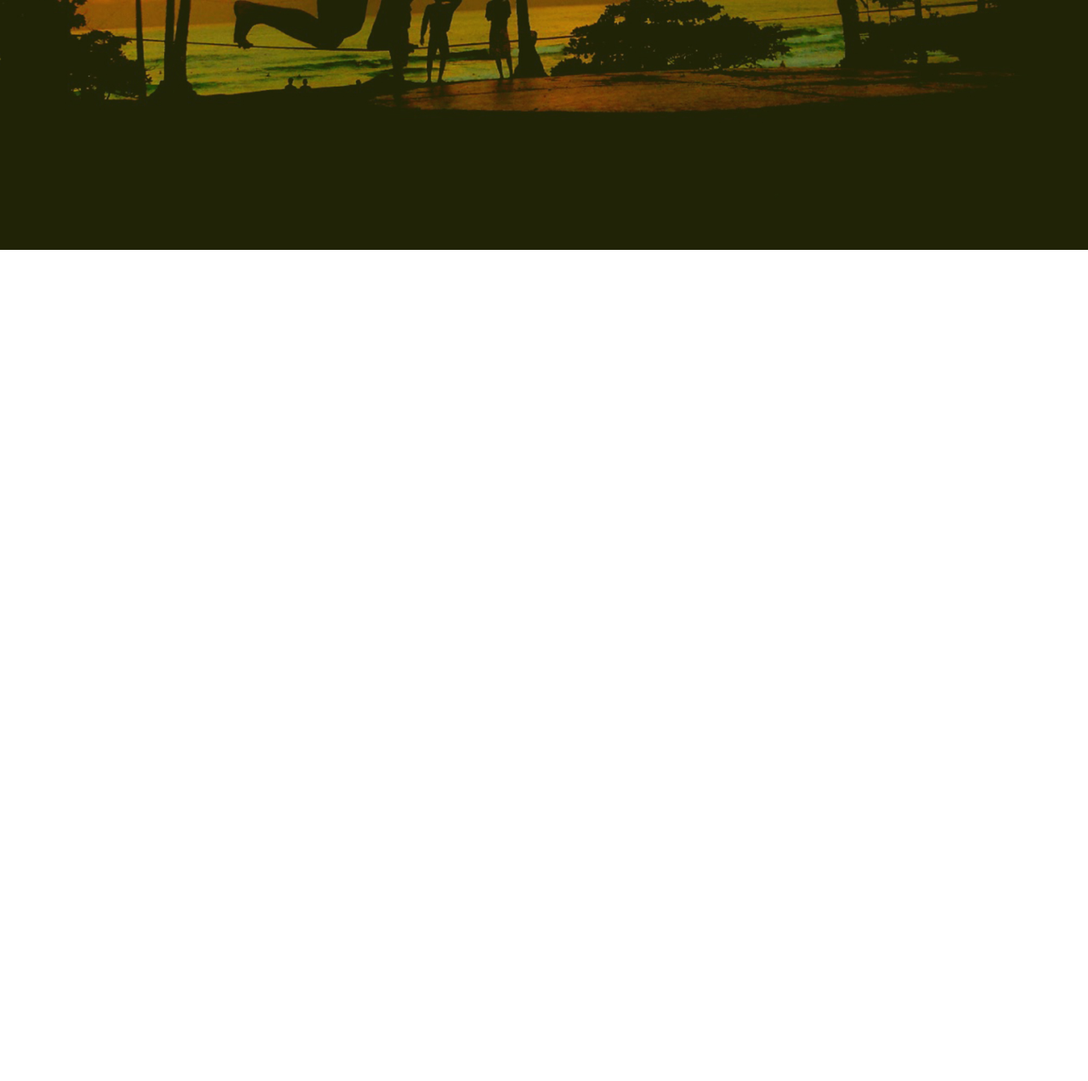
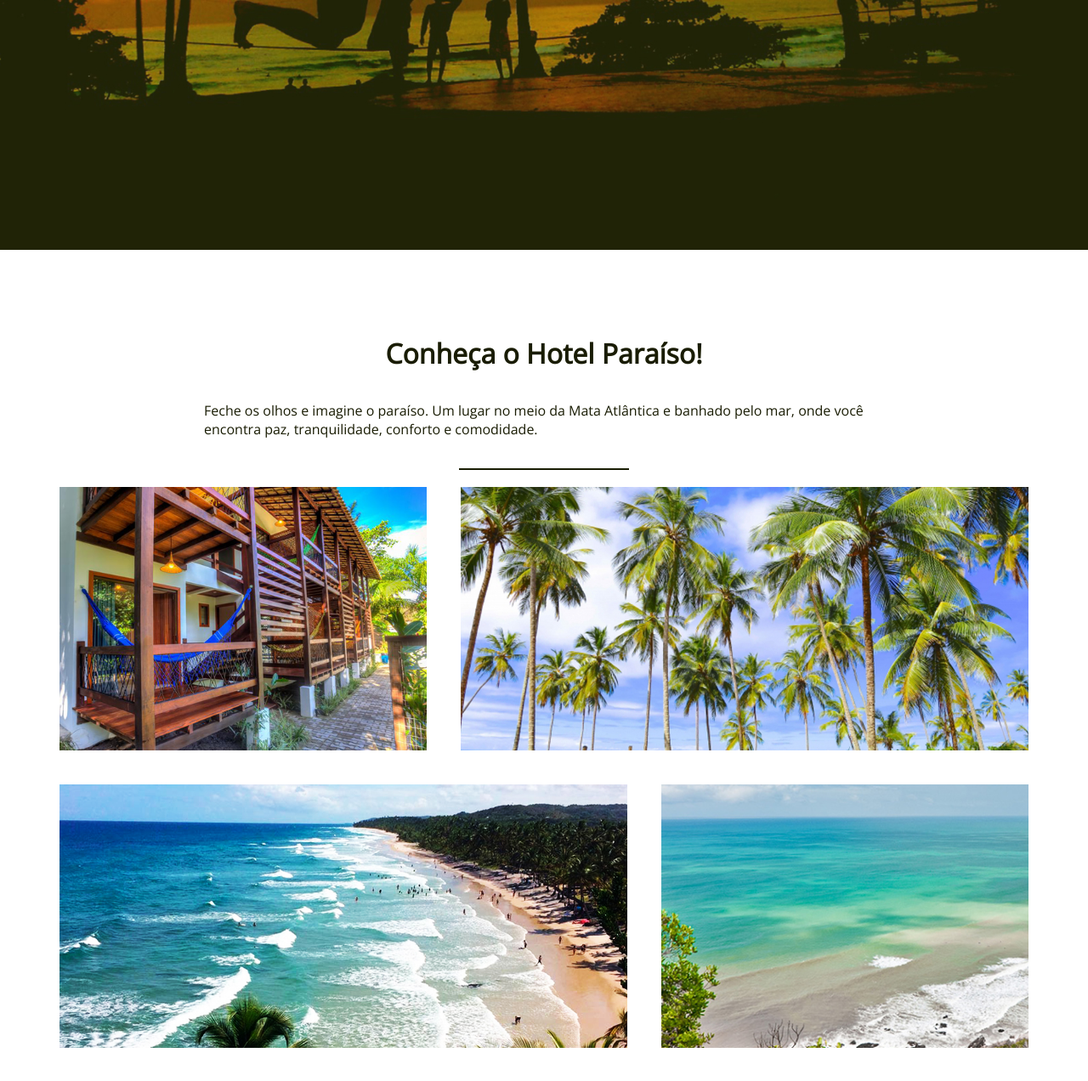
Before and after one commit to fnogcps/flexbox, a plain HTML site: page index.html in a window 1280 px wide. Shown: the part 506-1778 px from the top of the page at 85% size. Before the commit the page ends 800 px from the top, so only its background shows below. Drawn offline with nearby package versions, Linux system fonts and the light colour scheme.

Commit message:
Create conheca-o-hotel, .grid class

```diff
--- a/css/style.css
+++ b/css/style.css
@@ -80,3 +80,47 @@
     .hero h1 { font-size: 2.5rem; }
     .hero h3 { font-size: 1.5rem; }
 }
+
+/* CONHEÇA O HOTEL */
+
+.conheca-o-hotel {
+    display: flex;
+    flex-direction: column;
+    align-items: center;
+    padding: 100px 50px;
+}
+
+.conheca-o-hotel h3 {
+    font-size: 2rem;
+    margin-bottom: 35px;
+}
+
+.conheca-o-hotel p {
+    max-width: 800px;
+    margin-bottom: 35px;
+}
+
+.conheca-o-hotel hr {
+    width: 200px;
+    height: 2px;
+    background-color: #191c03;
+    border: none;
+}
+
+.conheca-o-hotel h3, p { color: #191c03; }
+.conheca-o-hotel .grid {
+    width: 100%;
+    display: flex;
+    flex-wrap: wrap;
+}
+.conheca-o-hotel .grid li {
+    height: 350px;
+    padding: 20px;
+    border-radius: 4px;
+    background-clip: content-box;
+    background-size: cover;
+    background-position: center;
+}
+
+.conheca-o-hotel .grid li.small { flex-basis: 40%; }
+.conheca-o-hotel .grid li.large { flex-basis: 60%; }
--- a/index.html
+++ b/index.html
@@ -26,6 +26,18 @@
             <h3>"Aconchego, conforto, simpatia e alto astral"</h3>
             <a class="btn" href="">Saiba mais</a>
         </section>
+
+        <section class="conheca-o-hotel">
+            <h3>Conheça o Hotel Paraíso!</h3>
+            <p>Feche os olhos e imagine o paraíso. Um lugar no meio da Mata Atlântica e banhado pelo mar, onde você encontra paz, tranquilidade, conforto e comodidade.</p>
+            <hr>
+            <ul class="grid">
+                <li class="small" style="background-image: url('img/itacare-01.jpg')"></li>
+                <li class="large" style="background-image: url('img/itacare-02.jpg')"></li>
+                <li class="large" style="background-image: url('img/itacare-03.jpg')"></li>
+                <li class="small" style="background-image: url('img/itacare-04.jpg')"></li>
+            </ul>
+        </section>
         <script src="https://kit.fontawesome.com/543808f035.js" crossorigin="anonymous"></script>
     </body>
 </html>
```
